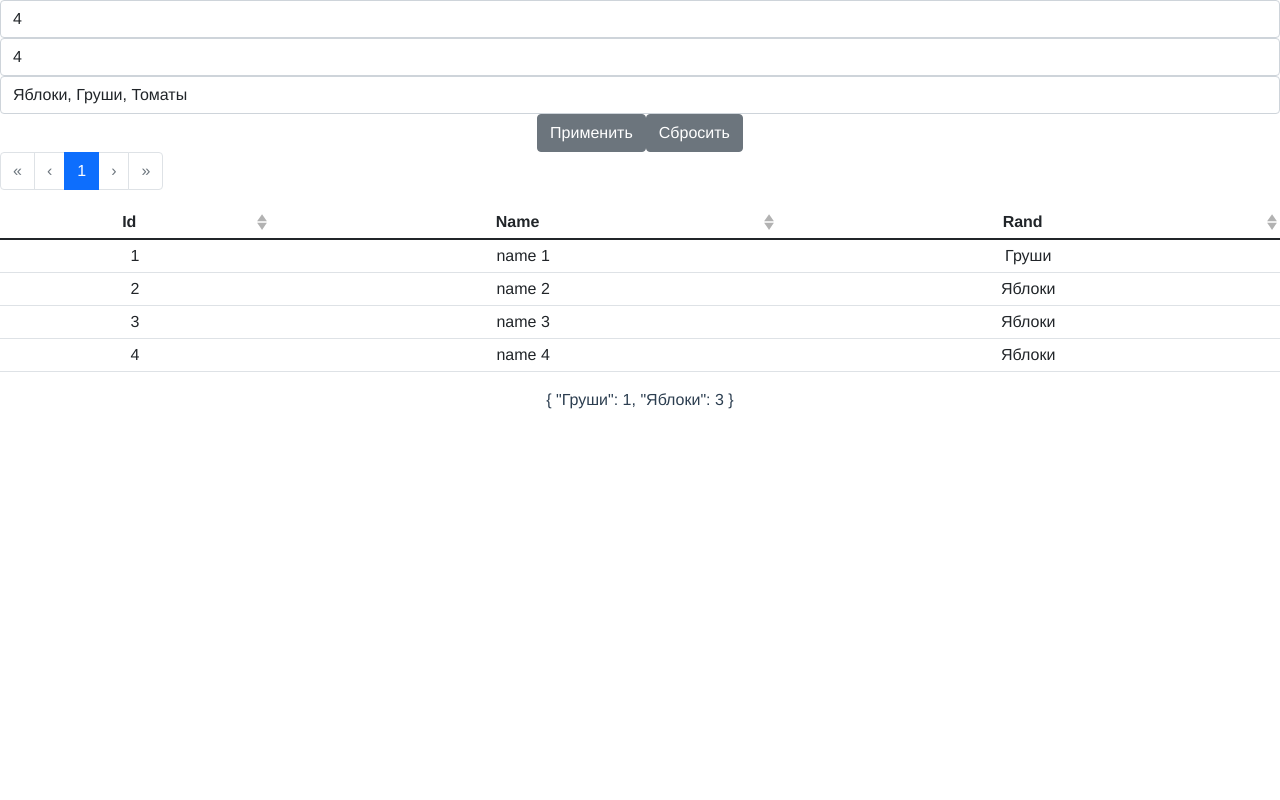
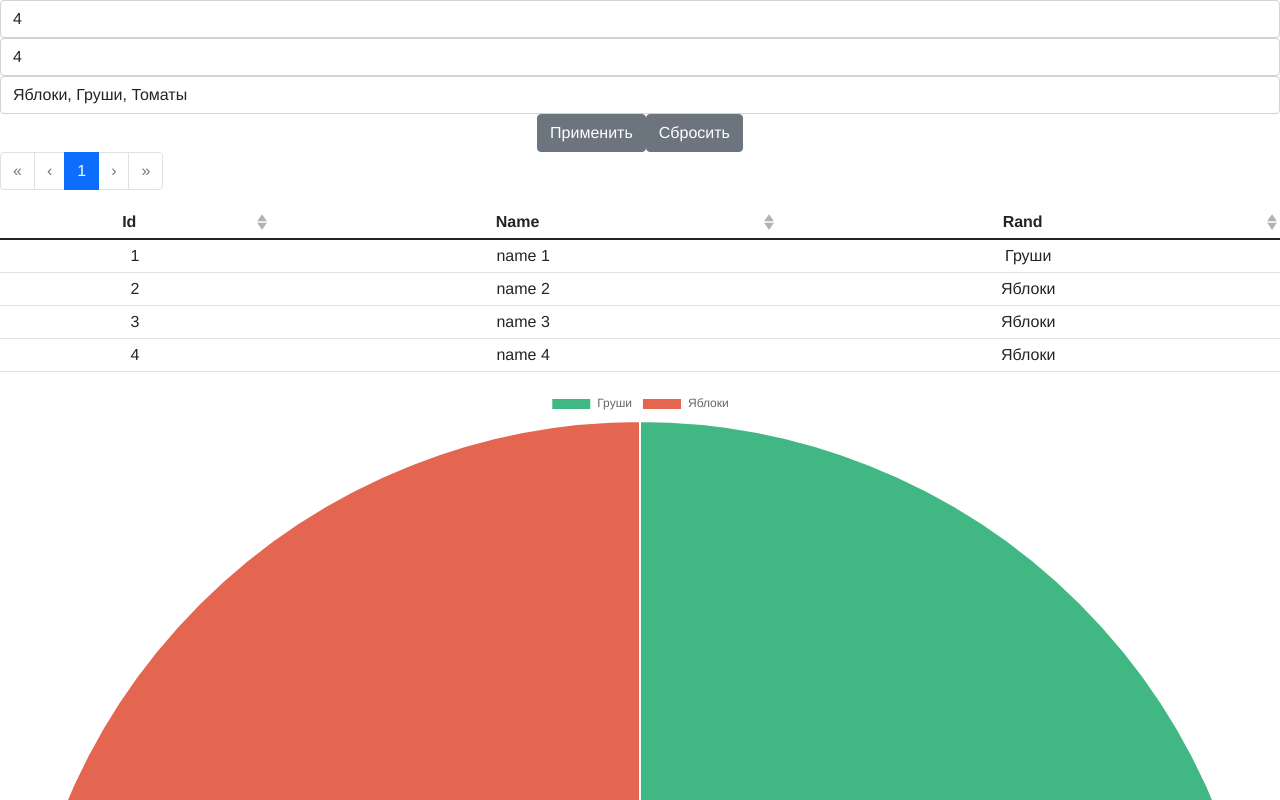
Before and after one commit to nirastor/pangeo-radar, a Vue app: page / in a window 1280 px wide. Shown: the top 800 px of the page. Built offline with nearby package versions, Linux system fonts and the light colour scheme.

Commit message:
Добавил chart-js и данные для графика — без тонокой настройки

```diff
--- a/package.json
+++ b/package.json
@@ -10,8 +10,10 @@
   "dependencies": {
     "bootstrap": "^5.1.3",
     "bootstrap-vue": "^2.22.0",
+    "chart.js": "^3.7.1",
     "core-js": "^3.8.3",
     "vue": "^2.6.14",
+    "vue-chartjs": "^4.0.7",
     "vue-router": "^3.5.1",
     "vuex": "^3.6.2"
   },
--- a/src/components/ResultGraph.vue
+++ b/src/components/ResultGraph.vue
@@ -1,5 +1,43 @@
 <template>
-  <div>
-    <div>{{ $store.getters.getFakeDataForGraph }}</div>
-  </div>
+  <Pie :chart-data="chartData" :chart-options="chartOptions" />
 </template>
+
+<script>
+import { Pie } from 'vue-chartjs/legacy'
+
+import {
+  Chart as ChartJS,
+  Title,
+  Tooltip,
+  Legend,
+  ArcElement,
+  CategoryScale,
+} from 'chart.js'
+
+ChartJS.register(Title, Tooltip, Legend, ArcElement, CategoryScale)
+
+export default {
+  name: 'BarChart',
+  components: { Pie },
+  data() {
+    return {
+      chartOptions: {},
+    }
+  },
+  computed: {
+    chartData() {
+      const rawData = this.$store.getters.getFakeDataForGraph
+      console.log(this.$store.getters.getFakeDataForGraph)
+      return {
+        labels: Object.keys(rawData),
+        datasets: [
+          {
+            backgroundColor: ['#41B883', '#E46651', '#00D8FF', '#DD1B16'],
+            data: Object.values(rawData),
+          },
+        ],
+      }
+    },
+  },
+}
+</script>
```
Also changed, not shown: 1 other file (tests, documents, lock files or other folders).
